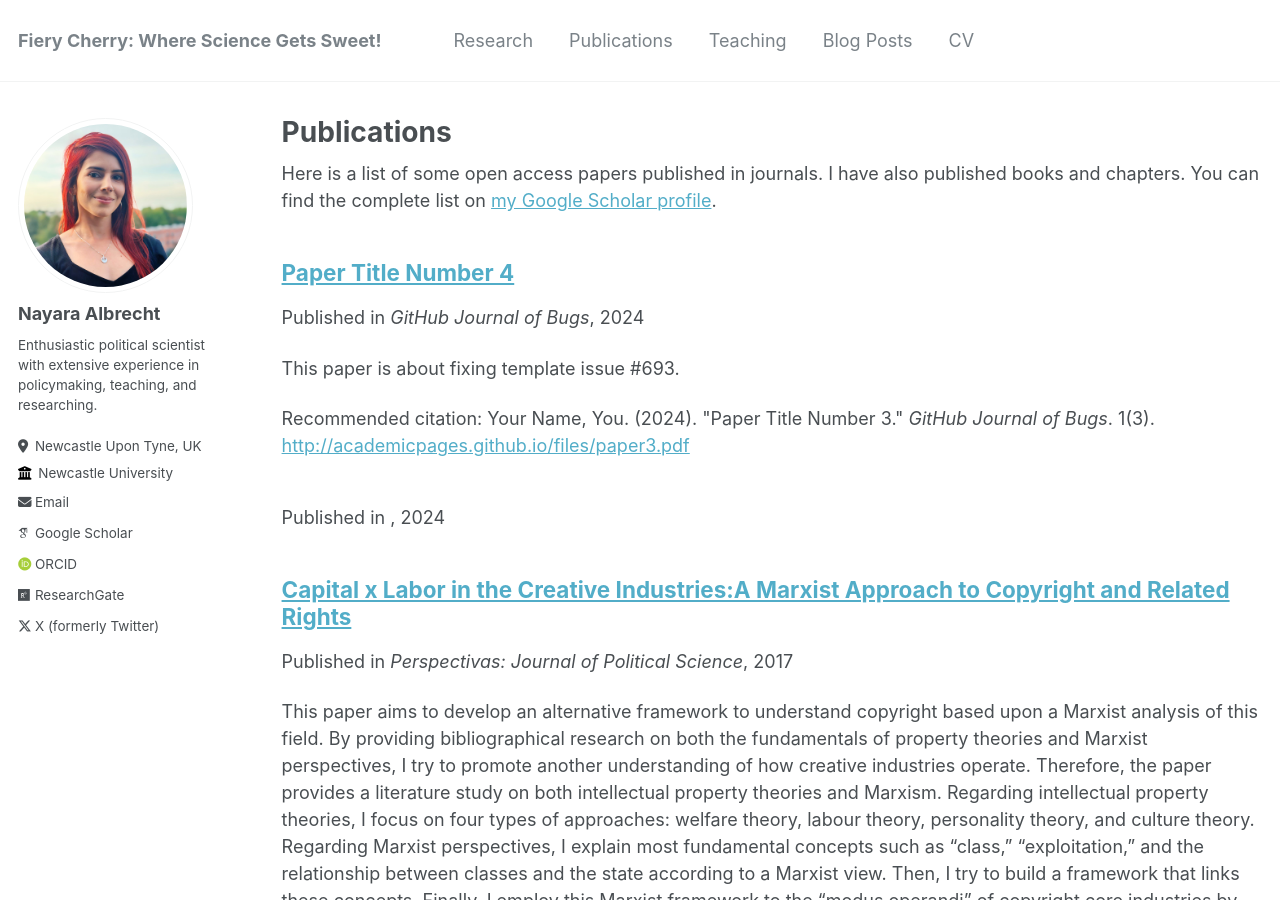
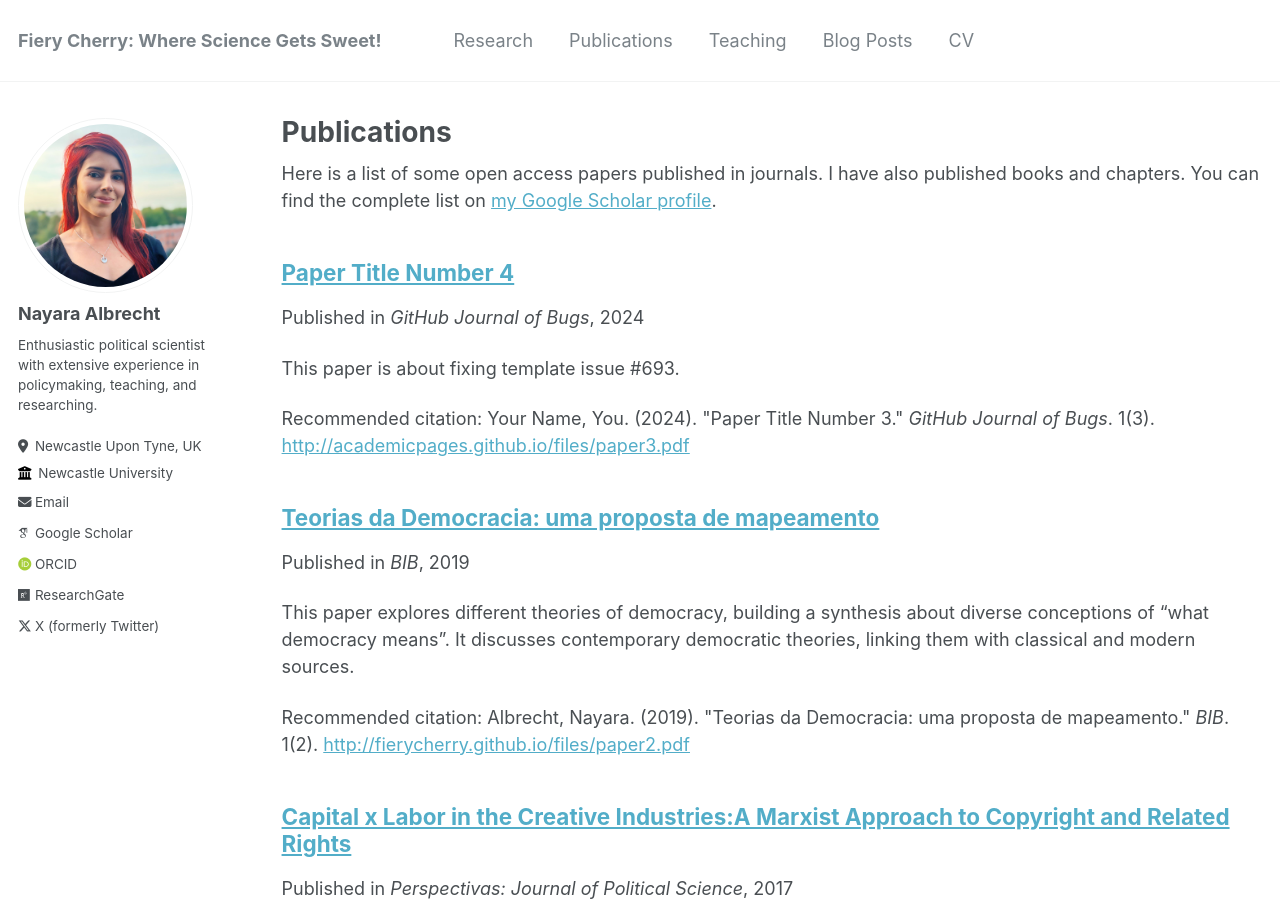
Before and after one commit to nayalbrecht/nayalbrecht.github.io, a Jekyll site: the page built from _pages/publications.md, in a window 1280 px wide and 900 px high. Built offline with Jekyll 4.4.1, drawn with Linux system fonts in a browser that asks for light colours; some web fonts are replaced; some of the changed lines change nothing that is shown.

Commit message:
Update 2019-04-08-paper-title-number-2.md

```diff
--- a/_publications/2019-04-08-paper-title-number-2.md
+++ b/_publications/2019-04-08-paper-title-number-2.md
@@ -1,12 +1,12 @@
 ---
-title: "Teorias da democracia: caminhos para uma nova proposta de mapeamento"
+title: "Teorias da Democracia: uma proposta de mapeamento"
 collection: publications
-permalink: /publication/2019-08-04-paper-title-number-2
-excerpt: 'The paper examines the concept of democracy and its association with the idea of "people's government," acknowledging its subjective nature leading to diverse interpretations of "government" and "people." It aims to explore discussions on democracy, political equality, and popular sovereignty within contemporary political theory. It introduces a thorough review of various schools of thought including liberal-pluralism, republican views, deliberative theories, participative theory, multiculturalism, feminist theories, and Marxism. By analyzing these perspectives, the paper constructs three clusters to develop models for further analysis of real-world political regimes.'
-date: 2019
+permalink: /publication/2019-04-08-paper-title-number-2
+excerpt: 'This paper explores different theories of democracy, building a synthesis about diverse conceptions of "what democracy means". It discusses contemporary democratic theories, linking them with classical and modern sources.'
+date: 2019-04-08
 venue: 'BIB'
 paperurl: 'http://fierycherry.github.io/files/paper2.pdf'
-citation: 'Albrecht, Nayara. (2019). "Teorias da democracia: caminhos para uma nova proposta de mapeamento" <i>BIB</i>. 1(2).'
+citation: 'Albrecht, Nayara. (2019). &quot;Teorias da Democracia: uma proposta de mapeamento.&quot; <i>BIB</i>. 1(2).'
 ---
 
 The contents above will be part of a list of publications, if the user clicks the link for the publication than the contents of section will be rendered as a full page, allowing you to provide more information about the paper for the reader. When publications are displayed as a single page, the contents of the above "citation" field will automatically be included below this section in a smaller font.
```
